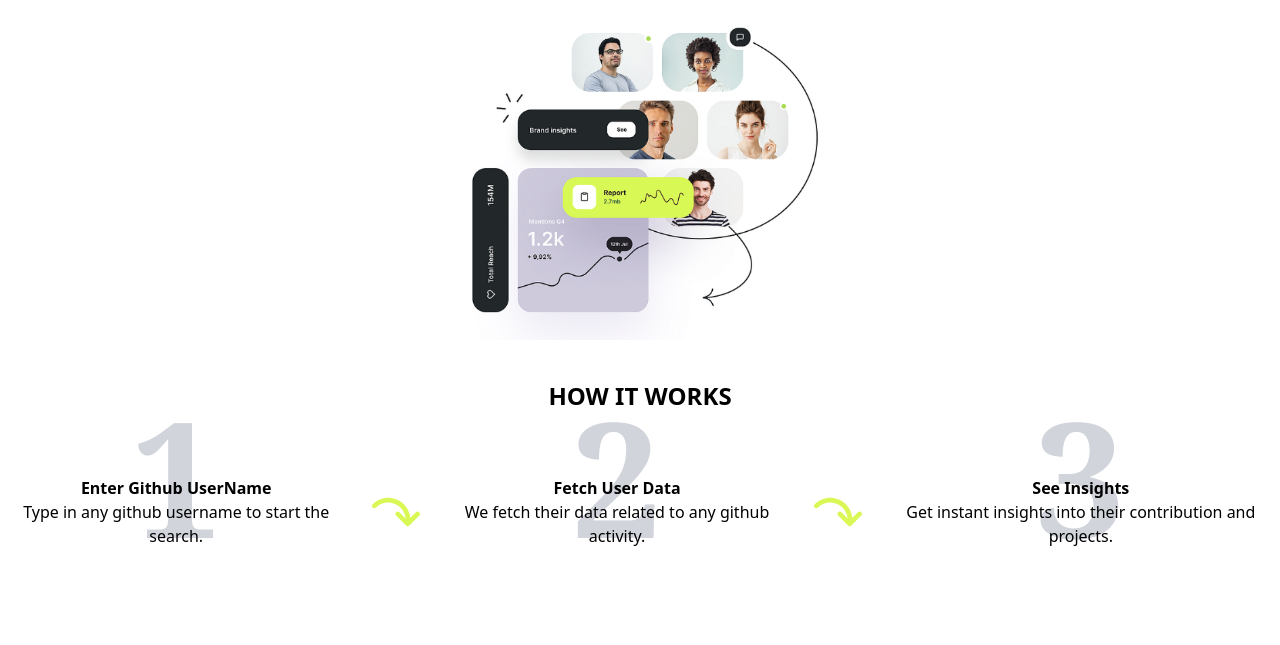
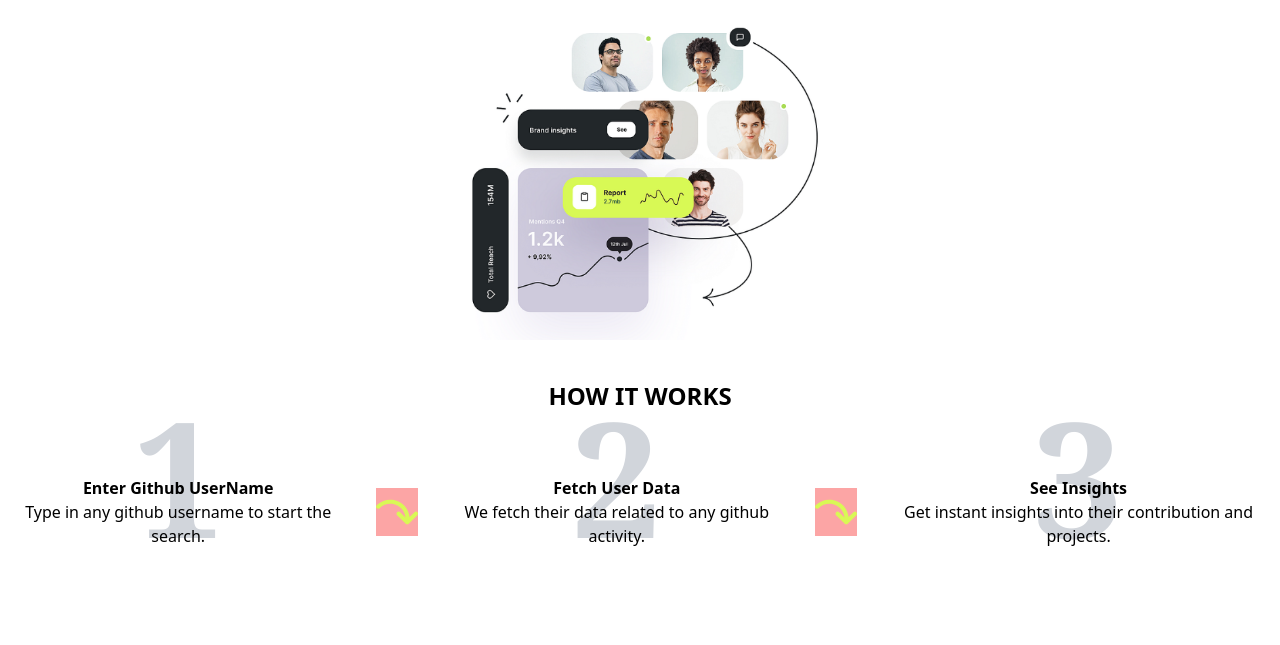
Before and after one commit to Priyanka-Chettri/GitInsightX, a website: page src/index.html in a window 1280 px wide. Shown: the part 572-1217 px from the top of the page. Drawn offline with nearby package versions, Linux system fonts and the light colour scheme.

Commit message:
fixed css

```diff
--- a/src/index.html
+++ b/src/index.html
@@ -88,13 +88,17 @@
                     <p class="font-bold" >Enter Github UserName</p>
                     <p class="text-center">Type in any github username to start the search.</p>
             </div>
-            <img src="assets/Icons/arrow_svg.svg" class="h-12 w-12 sm:mb-4"/>
+            <div class="bg-red-300">
+                <img src="assets/Icons/arrow_svg.svg" class="h-12 w-12"/>
+            </div>
             <div class="flex flex-col items-center justify-center relative">
                 <p class=" font-serif font-bold text-[160px] absolute inset-0 flex items-center justify-center text-gray-300 -z-10 mb-64">2</p>
                 <p class="font-bold" >Fetch User Data</p>
                 <p class="text-center">We fetch their data related to any github activity.</p>
             </div>
-            <img src="assets/Icons/arrow_svg.svg" class="h-12 w-12 sm:mb-4"/>
+            <div class="bg-red-300">
+                <img src="assets/Icons/arrow_svg.svg" class="h-12 w-12"/>
+            </div>
             <div class="flex flex-col items-center justify-center relative">
                 <p class=" font-serif font-bold text-[160px] absolute inset-0 flex items-center justify-center text-gray-300 -z-10 mb-64">3</p>
                 <p class="font-bold" >See Insights</p>
```
